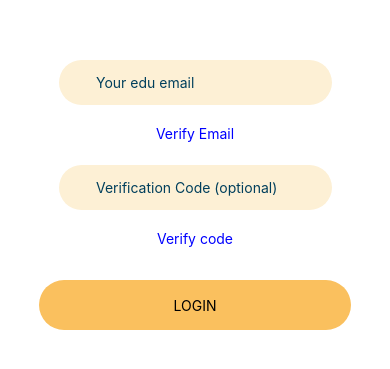
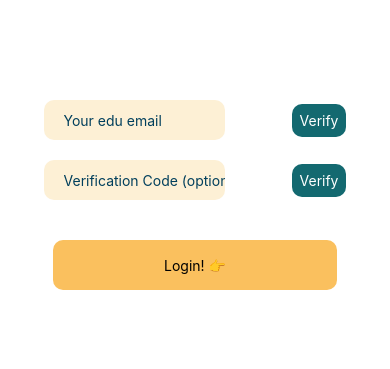
Before and after one commit to LQ1234/JumboAppetit, a React Native app in the folder frontend/: screen / in a window 390 px wide. Shown: the part 217-586 px from the top of the page. Built offline with nearby package versions, Linux system fonts and the light colour scheme.

Commit message:
monthly view calendar

```diff
--- a/frontend/App.js
+++ b/frontend/App.js
@@ -9,69 +9,50 @@ export default function App() {
   const [loginToken, setLoginToken] = useState("");
   const [result, setResult] = useState("");
   const [errorText, setErrorText] = useState("");
-  const [verifyCodeText, setVerifyCodeText] = useState("Verify code");
+  const [verifyCodeText, setVerifyCodeText] = useState("Verify");
   const [isCodeVerified, setIsCodeVerified] = useState(false);
 
   const handleVerifyEmail = () => {
-    // Reset error text
     setErrorText("");
 
     axios.post(`https://jumboappetit.larrys.tech/api/user/login?email=${email}`, {})
     .then(response => {
-      // Handle successful registration
       console.log(response.data);
-
       const receivedLoginToken = response.data;
-
-      // Save the login token in the state
       setLoginToken(receivedLoginToken);
-
       setErrorText("Verification email sent. Check your email for instructions.");
     })
     .catch(error => {
-      // Handle registration failure
       console.error(error);
       setErrorText("Not a valid email. Please use your school email");
     });
   };
 
   const handleVerifyCode = () => {
-    // Reset error text
     setErrorText("");
 
     axios.get(`https://jumboappetit.larrys.tech/api/user/authorize-login?code=${emailCode}`, {})
     .then(response => {
-      // Handle successful code verification
       console.log(response.data);
-
-      // Update button text to check emoji
       setVerifyCodeText("✅");
-
       setIsCodeVerified(true);
     })
     .catch(error => {
-      // Handle code verification failure
       console.error(error);
       setErrorText("Code verification failed.");
     });
   };
 
   const handleLogin = () => {
-    // Reset error text
     setErrorText("");
 
     axios.post(`https://jumboappetit.larrys.tech/api/user/login-authorized?login_token=${loginToken}`, {})
     .then(secondApiResponse => {
-      // Handle the result of the second API call
       console.log(secondApiResponse.data);
-
       const receivedBearerToken = secondApiResponse.data;
-
-      // Save the bearer token for use in the app
       setResult(`Bearer Token: ${receivedBearerToken}`);
     })
     .catch(error => {
-      // Handle error from the second API call
       console.error(error);
       setErrorText("Please click the link in your email or input the six-letter code");
     });
@@ -81,23 +62,26 @@ export default function App() {
     <View style={styles.container}>
       <StatusBar style="auto" />
 
+      <View style={styles.inputContainer}>
         <View style={styles.inputView}>
           <TextInput
-          style={styles.TextInput}
+            style={styles.inputText}
             placeholder="Your edu email"
             placeholderTextColor="#003f5c"
             onChangeText={(email) => setEmail(email)}
           />
         </View>
 
-      <TouchableOpacity onPress={!email ? undefined : handleVerifyEmail}>
-        <Text style={styles.verifyButton}>Verify Email</Text>
+        <TouchableOpacity onPress={!email ? undefined : handleVerifyEmail} style={styles.verifyButton}>
+          <Text style={styles.verifyButtonText}>Verify</Text>
         </TouchableOpacity>
+      </View>
 
       {/* Optional input for verification code */}
+      <View style={styles.inputContainer}>
         <View style={styles.inputView}>
           <TextInput
-          style={styles.TextInput}
+            style={styles.inputText}
             placeholder="Verification Code (optional)"
             placeholderTextColor="#003f5c"
             onChangeText={(code) => setEmailCode(code)}
@@ -107,12 +91,13 @@ export default function App() {
         {/* If the user hasn't inputted the emailCode field, there is no point in calling
         the handleVerifyCode function. Also if they have already verified the code,
         there is no point in re-verifying it again. */}
-      <TouchableOpacity onPress={(!email || !emailCode || isCodeVerified) ? undefined : handleVerifyCode}>
-        <Text style={styles.verifyButton}>{verifyCodeText}</Text>
+        <TouchableOpacity onPress={(!email || !emailCode || isCodeVerified) ? undefined : handleVerifyCode} style={styles.verifyButton}>
+          <Text style={styles.verifyButtonText}>{verifyCodeText}</Text>
         </TouchableOpacity>
+      </View>
 
       <TouchableOpacity style={styles.loginBtn} onPress={(!email) ? undefined : handleLogin}>
-        <Text style={styles.loginText}>LOGIN</Text>
+        <Text style={styles.loginText}>Login! 👉</Text>
       </TouchableOpacity>
 
       <Text style={styles.errorText}>{errorText}</Text>
@@ -131,33 +116,36 @@ const styles = StyleSheet.create({
 
   inputView: {
     backgroundColor: "#FDF0D5",
-    borderRadius: 30,
-    width: "70%",
-    height: 45,
-    marginBottom: 20,
+    borderRadius: 10,
+    width: "60%",
+    height: 40,
     alignItems: "center",
+    marginRight: 10,
   },
 
-  TextInput: {
-    height: 50,
+  inputText: {
     flex: 1,
-    padding: 10,
-    marginLeft: 20,
+    width: "100%",
+    paddingLeft: 20
   },
 
   verifyButton: {
-    height: 30,
-    marginBottom: 10,
-    color: 'blue',
+    padding: 8,
+    borderRadius: 10,
+    backgroundColor: '#136970',
+  },
+
+  verifyButtonText: {
+    color: 'white',
   },
 
   loginBtn: {
-    width: "80%",
-    borderRadius: 25,
+    width: "73%",
+    borderRadius: 10,
     height: 50,
     alignItems: "center",
     justifyContent: "center",
-    marginTop: 10,
+    marginTop: 20,
     backgroundColor: "#FAC05E",
   },
 
@@ -170,5 +158,12 @@ const styles = StyleSheet.create({
   resultText: {
     marginTop: 10,
     textAlign: 'center',
+  },
+
+  inputContainer: {
+    flexDirection: 'row', // This sets the main axis to be horizontal
+    justifyContent: 'space-between', // This pushes the child elements to the start and end of the container
+    alignItems: 'center', // This aligns the child elements along the cross-axis (vertically in this case)
+    marginBottom: 20,
   }
 });
```
Also changed, not shown: frontend/app/month.js (+34 -46 lines). Lines whose indentation alone changed are shown as unchanged.
